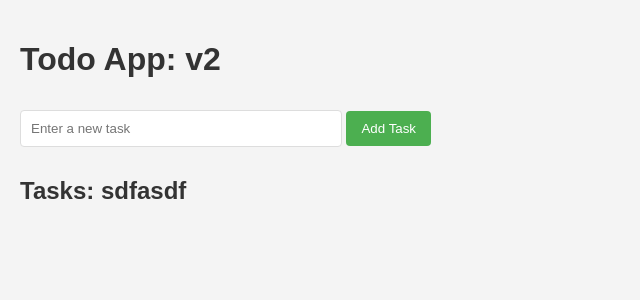
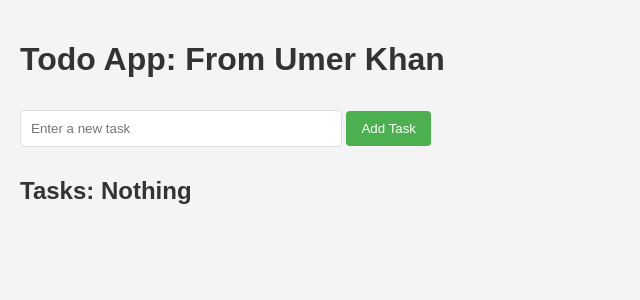
Before and after one commit to umer104/kubernetes-pipeline, a Flask app: page / in a window 1280 px wide. Shown: the top 300 px of the page, without its empty margins (0-640 px from the left). Run offline with Flask 3, Linux system fonts and the light colour scheme.

Commit message:
updating some text

```diff
--- a/templates/index.html
+++ b/templates/index.html
@@ -1,7 +1,7 @@
 <!DOCTYPE html>
 <html>
   <head>
-    <title>Todo App</title>
+    <title>Umer Khan</title>
     <style>
       body {
         font-family: Arial, sans-serif;
@@ -57,7 +57,7 @@
     </style>
   </head>
   <body>
-    <h1>Todo App: v2</h1>
+    <h1>Todo App: From Umer Khan</h1>
 
     <!-- Add Task Form -->
     <form method="post">
@@ -66,7 +66,7 @@
     </form>
 
     <!-- Display Tasks -->
-    <h2>Tasks: sdfasdf</h2>
+    <h2>Tasks: Nothing</h2>
     <ul>
       {% for id, task in tasks.items() %}
       <li class="task-item">
```
